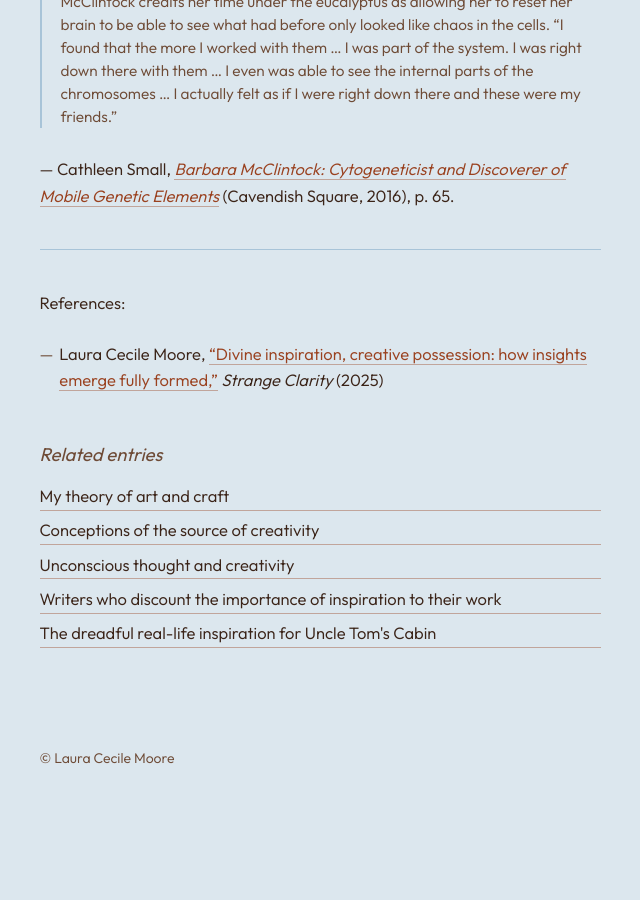
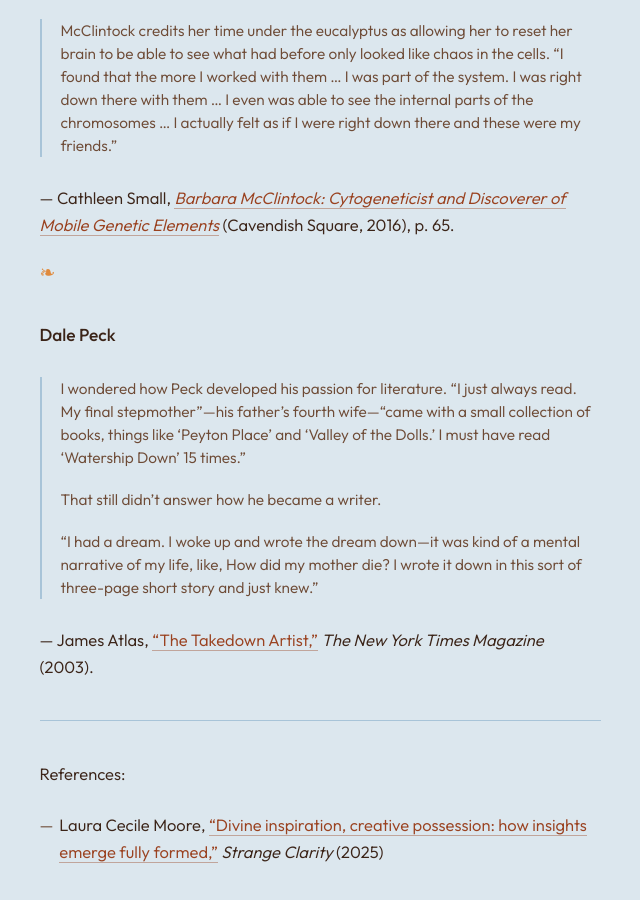
Before and after one commit to lauramoorewrites-del/treasury, a Jekyll site: the page built from _pages/insights-that-emerged-fully-formed.md, in a window 1280 px wide and 900 px high, scrolled down 3757 px. Shown: the whole window, without its empty margins (320-960 px from the left). Built offline with Jekyll 4.4.1, drawn with Linux system fonts in a browser that asks for light colours; before the commit the page ends 4579 px from its top, so only the background shows below that; some of the changed text lies outside the part shown.

Commit message:
Add Atlas on Dale Peck to takedown entry and fully-formed insights entry
Co-Authored-By: Claude Opus 5.5 (1M context) <noreply@anthropic.com>

```diff
--- a/_pages/insights-that-emerged-fully-formed.md
+++ b/_pages/insights-that-emerged-fully-formed.md
@@ -100,6 +100,18 @@ At Stanford, working on the chromosomes of the bread mold *Neurospora*:
 
 — Cathleen Small, [*Barbara McClintock: Cytogeneticist and Discoverer of Mobile Genetic Elements*](https://bookshop.org/a/113685/9781502623126) (Cavendish Square, 2016), p. 65.
 
+<p class="fleuron" aria-hidden="true">❧</p>
+
+### Dale Peck
+
+> I wondered how Peck developed his passion for literature. “I just always read. My final stepmother”—his father’s fourth wife—“came with a small collection of books, things like ‘Peyton Place’ and ‘Valley of the Dolls.’ I must have read ‘Watership Down’ 15 times.”
+>
+> That still didn’t answer how he became a writer.
+>
+> “I had a dream. I woke up and wrote the dream down—it was kind of a mental narrative of my life, like, How did my mother die? I wrote it down in this sort of three-page short story and just knew.”
+
+— James Atlas, [“The Takedown Artist,”](https://www.nytimes.com/2003/10/26/magazine/the-takedown-artist.html) *The New York Times Magazine* (2003).
+
 ---
 
 References:
```
Also changed, not shown: other parts of _pages/insights-that-emerged-fully-formed.md (+1 -1 lines), _pages/the-literary-takedown.md (+4 -0 lines), entries.md (+3 -3 lines), index.md (+3 -3 lines), topics/inspiration.md (+3 -3 lines), topics/science.md (+3 -3 lines).
